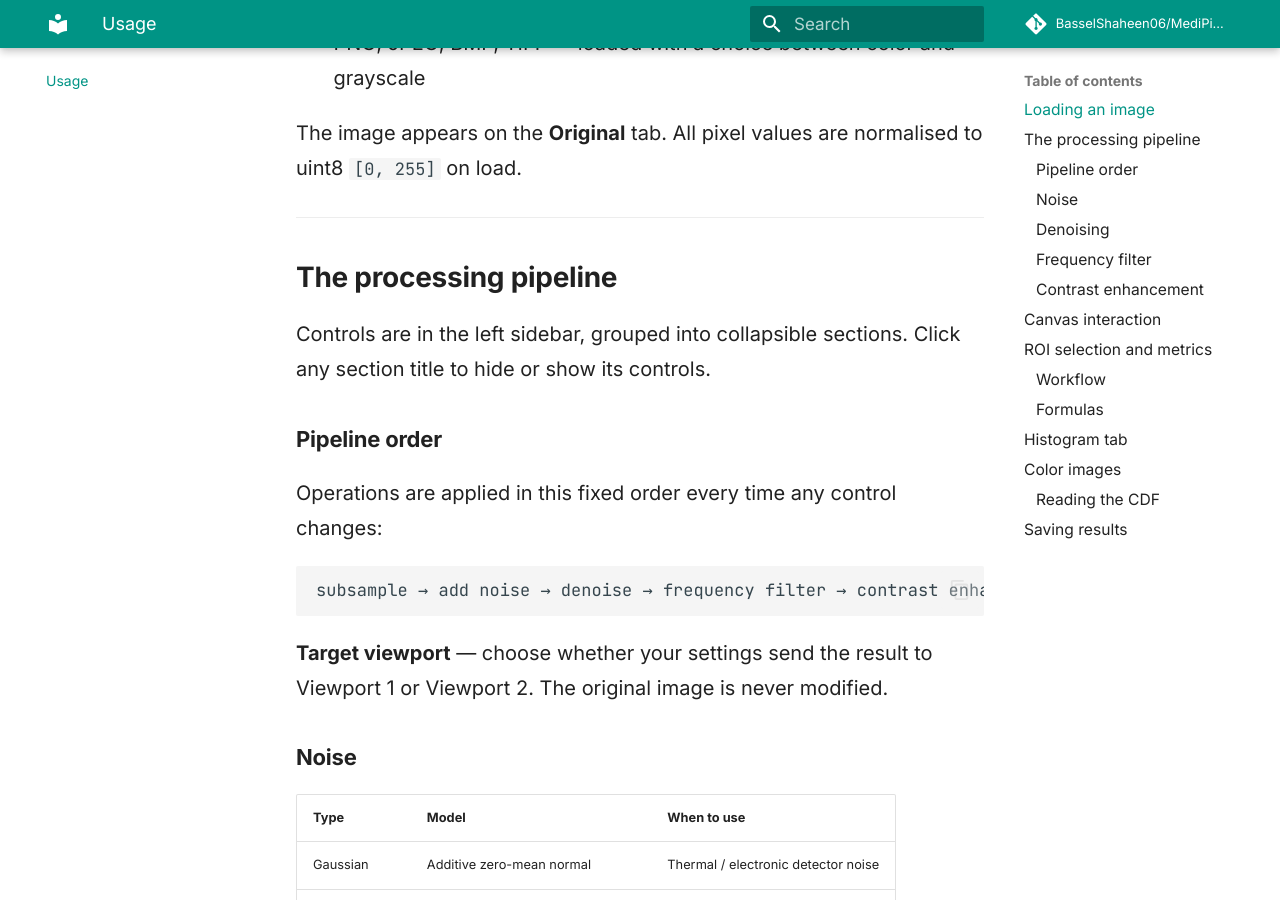
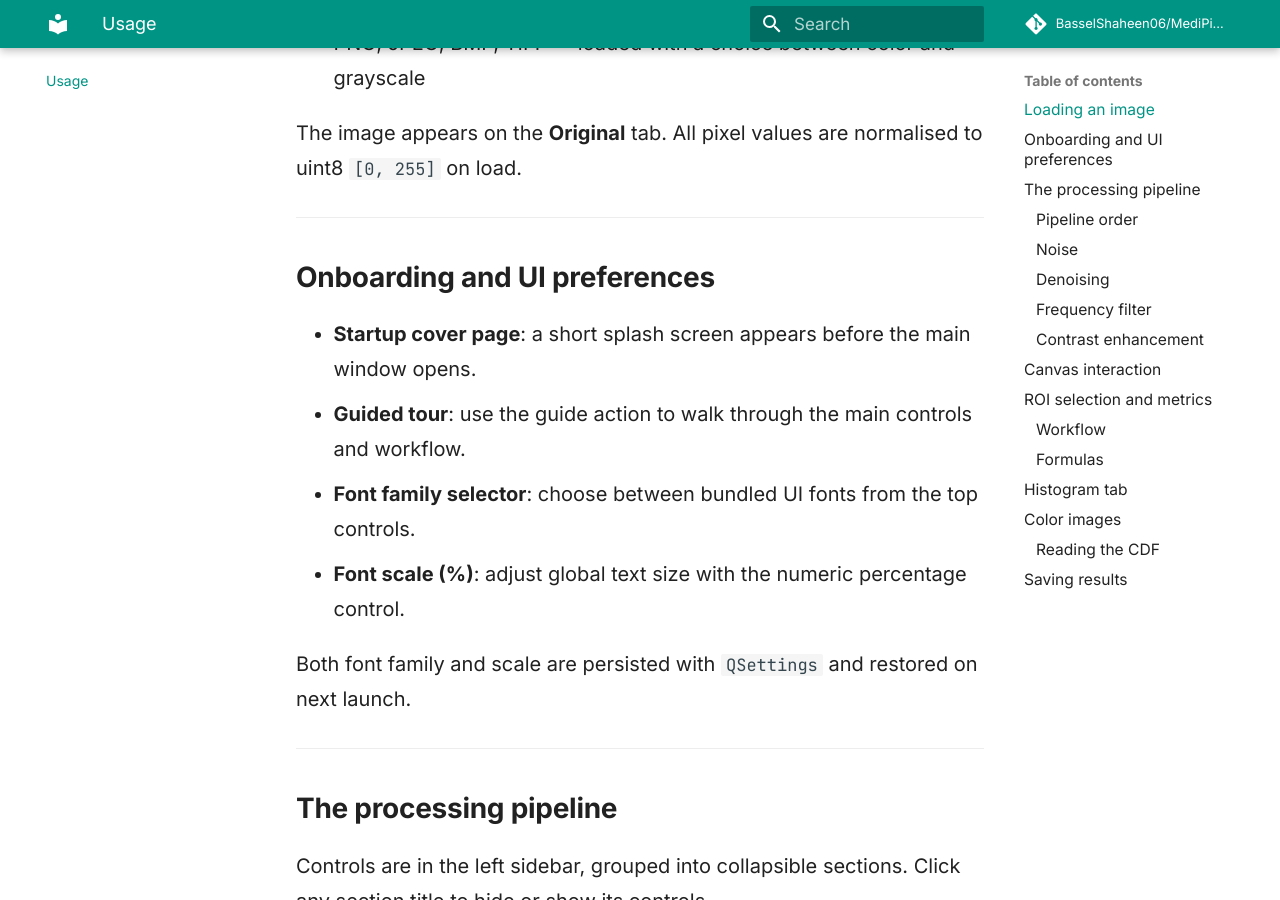
Before and after one commit to BasselShaheen06/MediPixel, an MkDocs documentation site: the page built from docs/usage.md, in a window 1280 px wide and 900 px high, scrolled down 381 px. Built offline with MkDocs 1.6.1 and Material for MkDocs 9.7.7, drawn with Linux system fonts in a browser that asks for light colours; comment, search, counter and statistics services are not loaded.

Commit message:
docs: finalize github pages placeholders and feature coverage

```diff
--- a/docs/usage.md
+++ b/docs/usage.md
@@ -8,6 +8,17 @@ Click **Load image** in the toolbar. MediPixel accepts:
 - PNG, JPEG, BMP, TIFF — loaded with a choice between color and grayscale
 
 The image appears on the **Original** tab. All pixel values are normalised to uint8 `[0, 255]` on load.
+
+---
+
+## Onboarding and UI preferences
+
+- **Startup cover page**: a short splash screen appears before the main window opens.
+- **Guided tour**: use the guide action to walk through the main controls and workflow.
+- **Font family selector**: choose between bundled UI fonts from the top controls.
+- **Font scale (%)**: adjust global text size with the numeric percentage control.
+
+Both font family and scale are persisted with `QSettings` and restored on next launch.
 
 ---
 
```
Also changed, not shown: docs/index.md (+3 -2 lines), docs/assets/demo/screenshot_histogram.png (added), docs/assets/demo/screenshot_main.png (added), docs/assets/demo/screenshot_pipeline.png (added), docs/assets/demo/screenshot_roi.png (added).
